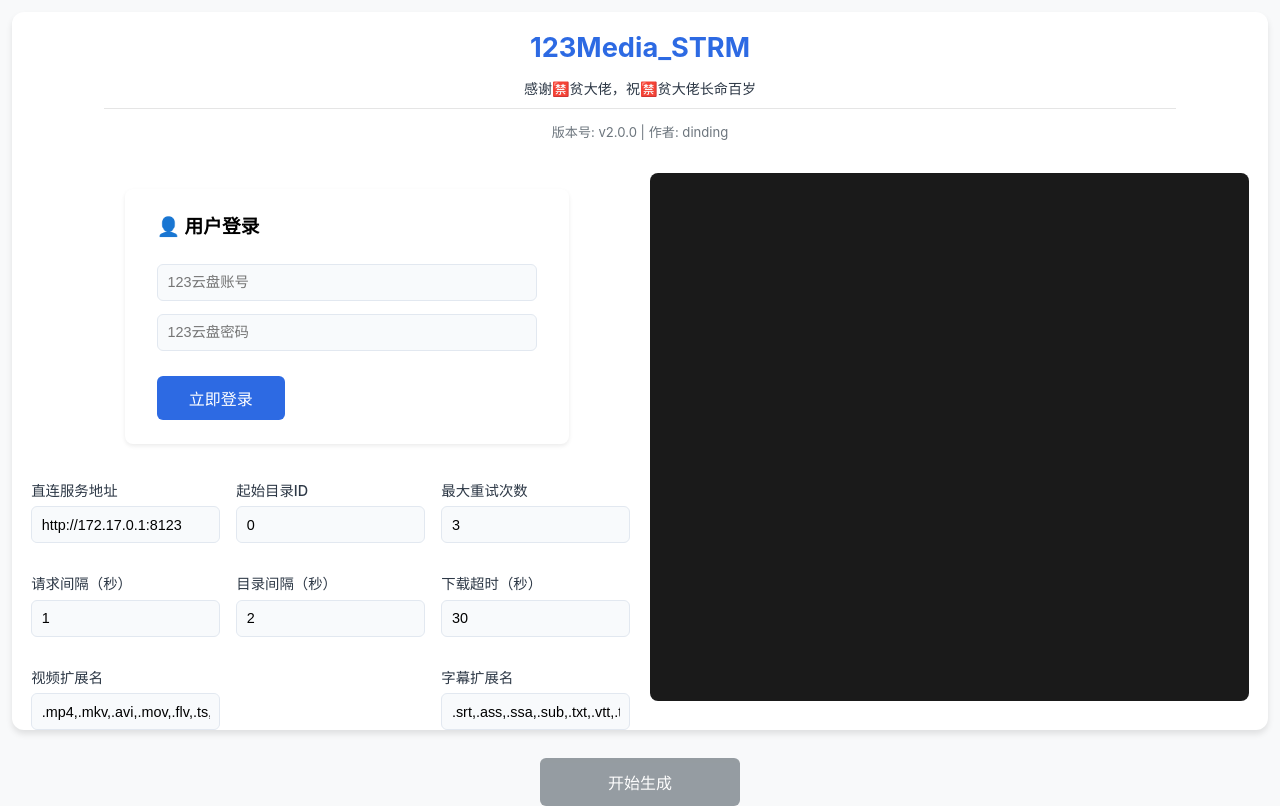
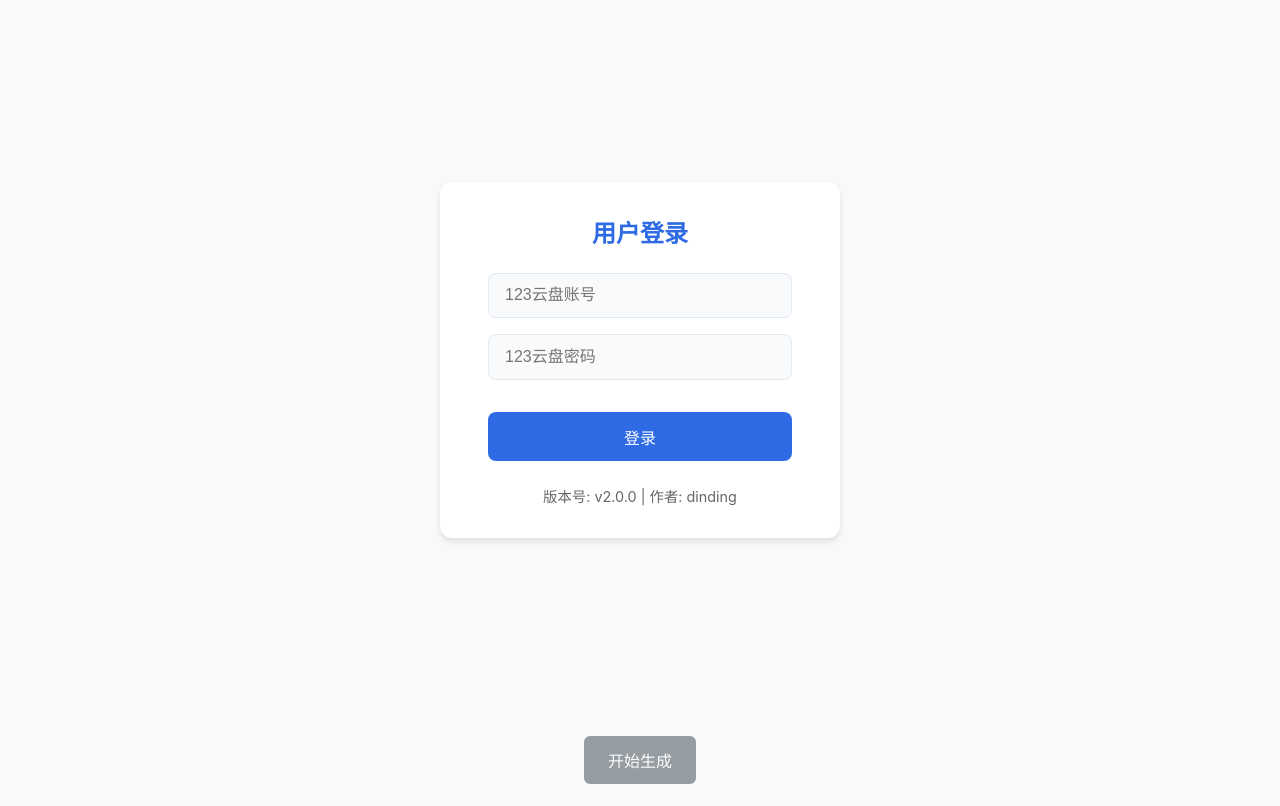
Before and after one commit to DinDing1/123BOT, a Flask app: page / in a window 1280 px wide. After the commit the page ends 784 px from the top, so only its background shows below. Run offline with Flask 3, Linux system fonts and the light colour scheme; parts of the project's set-up code (start-up, migrations or seed data) failed here and were passed over.

Commit message:
Update index.html

```diff
--- a/templates/index.html
+++ b/templates/index.html
@@ -22,6 +22,69 @@
             min-height: 720px;
         }
 
+        /* 登录容器 */
+        .login-container {
+            display: flex;
+            justify-content: center;
+            align-items: center;
+            height: 100vh;
+            width: 100%;
+            padding: 2rem;
+            box-sizing: border-box;
+        }
+
+        /* 登录表单 */
+        .login-form {
+            background: white;
+            padding: 2rem;
+            border-radius: 12px;
+            box-shadow: 0 4px 6px rgba(0, 0, 0, 0.1);
+            width: 100%;
+            max-width: 400px;
+            text-align: center;
+            box-sizing: border-box;
+        }
+
+        .login-form h3 {
+            margin: 0 0 1.5rem 0;
+            font-size: 1.5rem;
+            color: var(--primary-color);
+        }
+
+        .login-form input {
+            width: calc(100% - 2rem); /* 左右各1rem边距 */
+            padding: 0.8rem 1rem; /* 左右内边距一致 */
+            margin: 0 1rem 1rem 1rem; /* 统一外边距 */
+            border: 1px solid #e2e8f0;
+            border-radius: 8px;
+            font-size: 1rem;
+            box-sizing: border-box;
+        }
+
+        .login-form button {
+            width: calc(100% - 2rem); /* 与输入框同宽 */
+            padding: 0.8rem;
+            margin: 1rem;
+            background-color: var(--primary-color);
+            color: white;
+            border: none;
+            border-radius: 8px;
+            font-size: 1rem;
+            cursor: pointer;
+            box-sizing: border-box;
+        }
+
+        .login-form button:hover {
+            background-color: var(--secondary-color);
+        }
+
+        .version-info {
+            margin: 1.5rem 1rem 0 1rem; /* 统一外边距 */
+            font-size: 0.9rem;
+            color: #666;
+        }
+
+        /* 主界面容器 */
         .container {
             flex: 1;
             margin: 12px;
@@ -29,7 +92,7 @@
             border-radius: 12px;
             box-shadow: 0 4px 6px rgba(0, 0, 0, 0.1);
             padding: 1.2rem;
-            display: grid;
+            display: none; /* 默认隐藏 */
             grid-template-areas:
                 "header header"
                 "user-area log-panel"
@@ -39,6 +102,7 @@
             gap: 1.2rem;
             min-height: 680px;
             overflow: hidden;
+            box-sizing: border-box;
         }
 
         .header {
@@ -73,7 +137,6 @@
             margin-top: 0.8rem;
         }
 
-        /* 修改后的用户区域样式 */
         .user-area {
             grid-area: user-area;
             display: flex;
@@ -82,7 +145,6 @@
             width: 100%;
         }
 
-        /* 新增认证面板通用样式 */
         .auth-panel {
             background: white;
             padding: 1.5rem 2rem;
@@ -91,62 +153,11 @@
             width: 100%;
             max-width: 380px;
             display: none;
-            animation: fadeIn 0.3s ease;
         }
 
         .auth-panel.active {
             display: block !important;
-        }
-
-        /* 登录表单特殊样式 */
-        .login-form {
-            display: flex;
-            flex-direction: column;
-            align-items: center;
-        }
-
-        .login-form h3 {
-            margin: 0 0 1.5rem 0;
-            transform: translateY(-2px);
-        }
-
-        .login-form input {
-            margin-bottom: 0.8rem;
-            width: 100%;
-        }
-
-        .login-form button {
-            margin: 0.8rem 0 0;
-            width: auto;
-            padding: 0.6rem 2rem;
-        }
-
-        /* 用户信息特殊样式 */
-        .user-info {
-            text-align: center;
-        }
-
-        .user-info h3 {
-            margin: 0 0 1.2rem 0;
-        }
-
-        .user-info div {
-            display: flex;
-            align-items: center;
-            width: 100%;
-            margin: 0.4rem 0;
-            padding: 0 15%;
-        }
-
-        .emoji-container {
-            flex: 0 0 30px;
-            text-align: center;
-            margin-right: 8px;
-        }
-
-        .user-info div > span:last-child {
-            text-align: left;
-            flex-grow: 1;
+            animation: fadeIn 0.3s ease;
         }
 
         .config-panel {
@@ -228,7 +239,6 @@
             border-radius: 6px;
             cursor: pointer;
             font-size: 1rem;
-            width: 200px;
             margin: 1rem auto;
             display: block;
         }
@@ -266,6 +276,20 @@
     </style>
 </head>
 <body>
+    <!-- 登录界面 -->
+    <div class="login-container">
+        <div class="login-form">
+            <h3>用户登录</h3>
+            <input type="text" id="passport" placeholder="123云盘账号">
+            <input type="password" id="password" placeholder="123云盘密码">
+            <button onclick="handleLogin()">登录</button>
+            <div class="version-info">
+                版本号: v2.0.0 | 作者: dinding
+            </div>
+        </div>
+    </div>
+
+    <!-- 主界面 -->
     <div class="container">
         <div class="header">
             <div class="logo">123Media_STRM</div>
@@ -274,13 +298,9 @@
             <div class="version">版本号: v2.0.0 | 作者: dinding</div>
         </div>
 
-        <!-- 修改后的用户区域 -->
         <div class="user-area">
-            <div class="auth-panel login-form active" id="loginForm">
-                <h3>👤 用户登录</h3>
-                <input type="text" id="passport" placeholder="123云盘账号">
-                <input type="password" id="password" placeholder="123云盘密码">
-                <button onclick="handleLogin()">立即登录</button>
+            <div class="auth-panel login-form" id="loginForm">
+                <!-- 登录表单已移动到独立登录界面 -->
             </div>
 
             <div class="auth-panel user-info" id="userInfo">
@@ -363,7 +383,8 @@
             const data = await res.json();
 
             if (data.logged_in) {
-                document.getElementById('loginForm').classList.remove('active');
+                document.querySelector('.login-container').style.display = 'none';
+                document.querySelector('.container').style.display = 'grid';
                 const info = data.user_info;
                 document.getElementById('uid').textContent = info.uid;
                 document.getElementById('nickname').textContent = info.nickname;
@@ -373,8 +394,8 @@
                 document.getElementById('userInfo').classList.add('active');
                 generateBtn.disabled = false;
             } else {
-                document.getElementById('loginForm').classList.add('active');
-                document.getElementById('userInfo').classList.remove('active');
+                document.querySelector('.login-container').style.display = 'flex';
+                document.querySelector('.container').style.display = 'none';
                 generateBtn.disabled = true;
             }
         }
```
